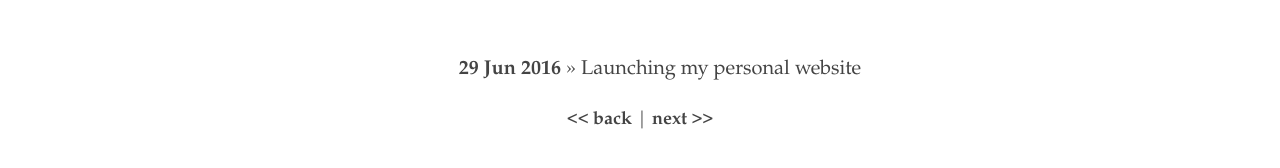
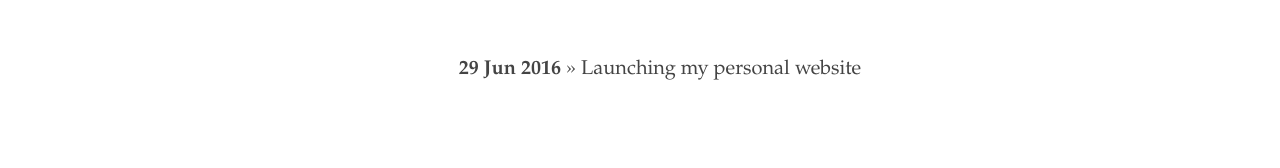
Before and after one commit to akashdeepdeb/akash.github.io, a Jekyll site: the page built from blog/index.html, in a window 1280 px wide. Shown: the part 362-530 px from the top of the page. Built offline with Jekyll 4.4.1, drawn with Linux system fonts in a browser that asks for light colours.

Commit message:
Update index.html

```diff
--- a/blog/index.html
+++ b/blog/index.html
@@ -30,7 +30,4 @@ title: My Knowledge Repository
 	    <li><b><span>{{ post.date | date_to_string }}</span></b> » <a href="{{ post.url }}" title="{{ post.title }}">{{ post.title }}</a></li>
 	  {% endfor %}
 	</ul>
-	<p>
-		<< <a href = "/blog"><b>back</b></a> | <a href = "next link"><b>next</b></a> >>
-	</p>
 </div>
```
